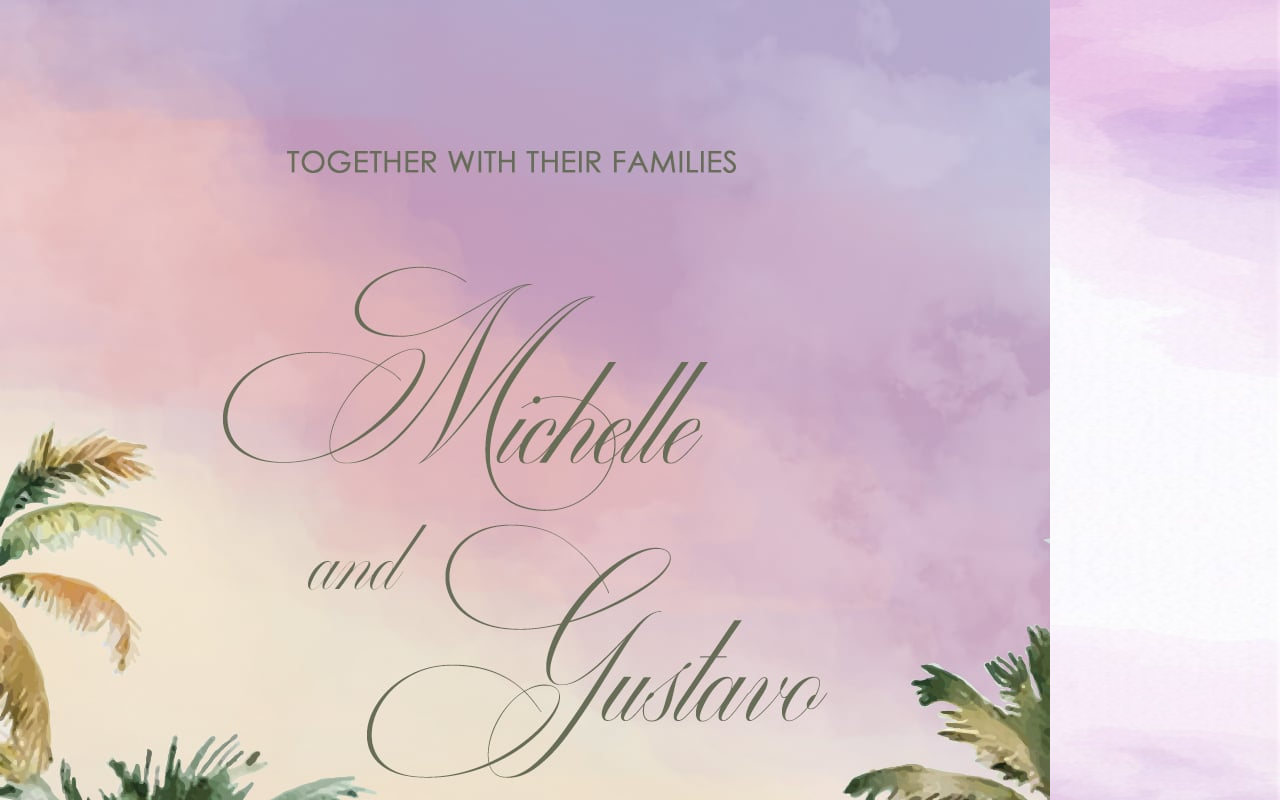
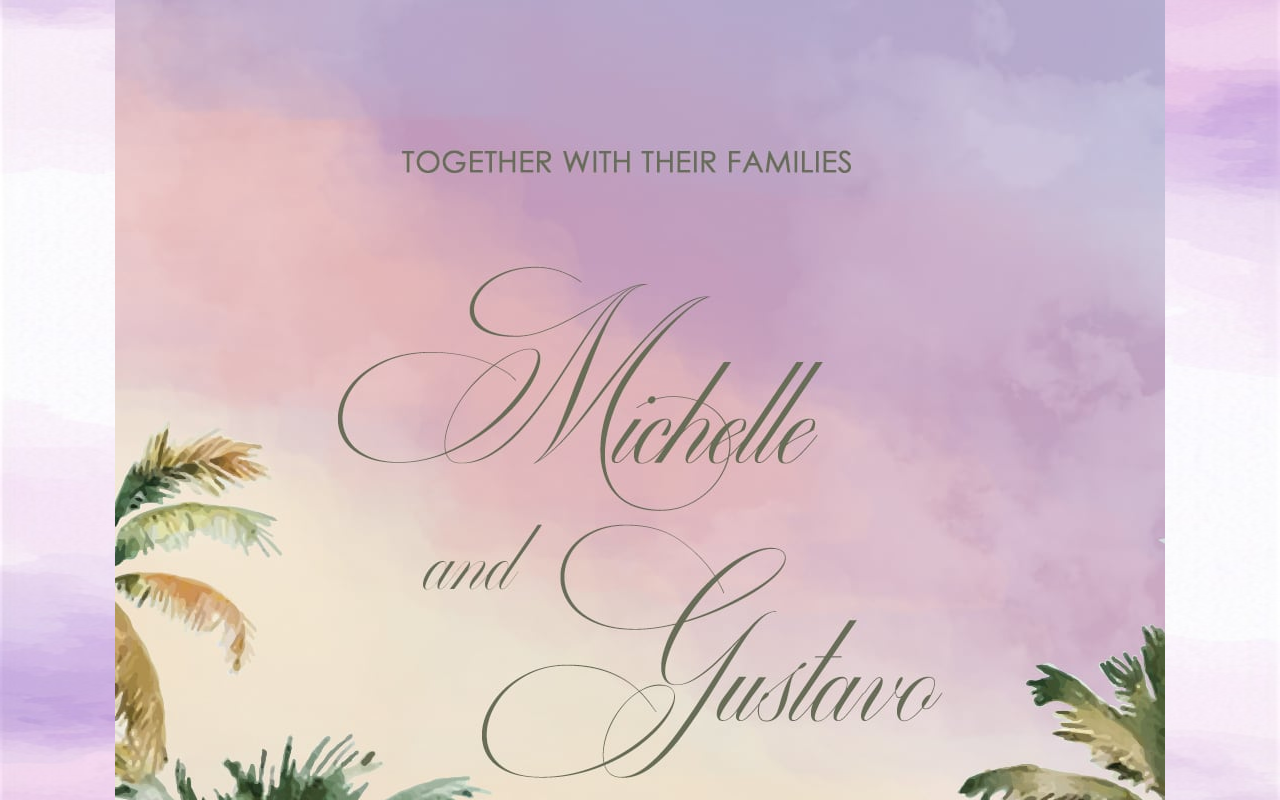
Before and after one commit to Gustavo0623/gus-mich-092625, a Next.js app: page /wedding-details in a window 1280 px wide. Shown: the top 800 px of the page. Built offline with nearby package versions, Linux system fonts and the light colour scheme.

Commit message:
fix bg scroll bug

```diff
--- a/src/app/globals.css
+++ b/src/app/globals.css
@@ -18,7 +18,8 @@ body {
   background-size: 100% 100vh;
   background-position: center;
   background-repeat: no-repeat;
-  height: 100vh
+  background-attachment: fixed;
+  height: 100vh;
   /* background: var(--background);
   color: var(--foreground);
   font-family: Arial, Helvetica, sans-serif; */
--- a/src/app/wedding-details/page.js
+++ b/src/app/wedding-details/page.js
@@ -1,6 +1,6 @@
 export default function Details() {
     return (
-        <div className="h">
+        <div className="flex flex-col items-center">
             <img src="/invite.JPG" alt="invitation"/>
         </div>
     )
```
